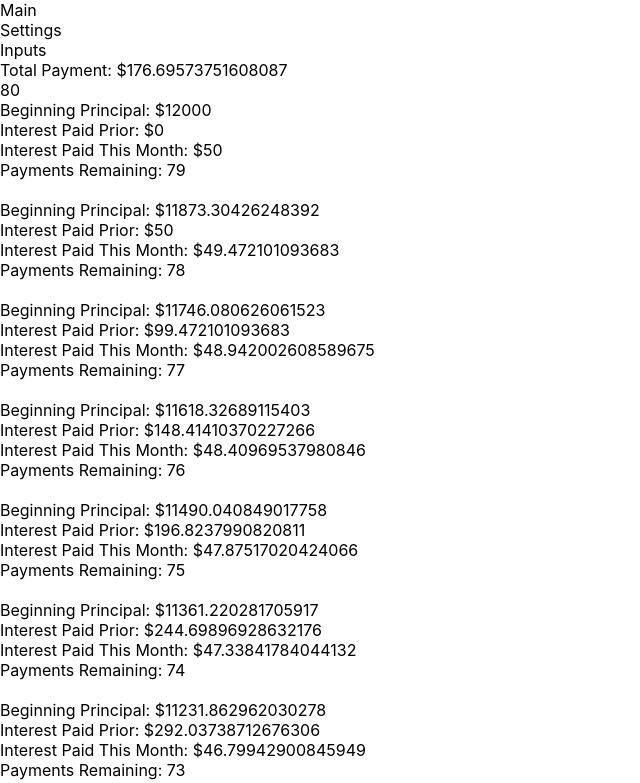
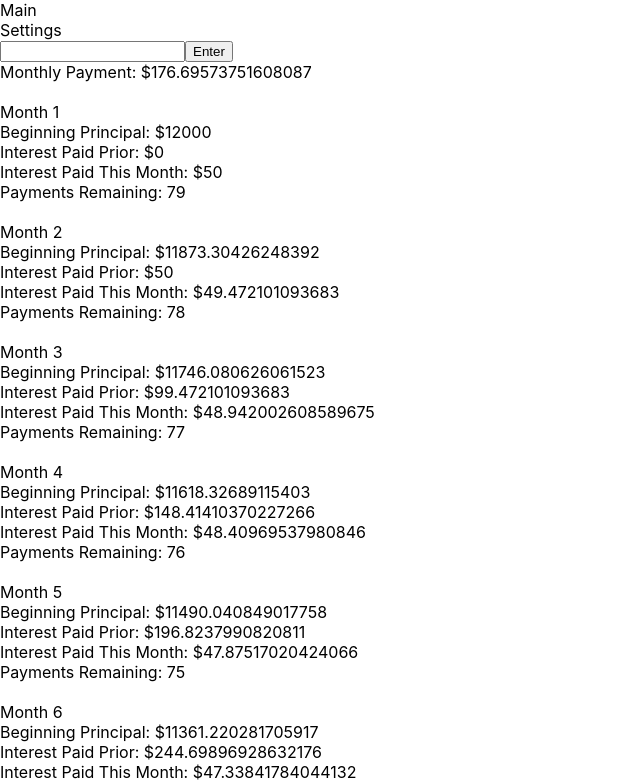
Before and after one commit to fsundstedt/amort-calculator-04-13-2020, a React (Create React App) app: page / in a window 1280 px wide. Shown: the top 783 px of the page, without its empty margins (0-640 px from the left). Built offline with nearby package versions, Linux system fonts and the light colour scheme.

Commit message:
in progress. submit button not functional yet.

```diff
--- a/src/components/MainSection.jsx
+++ b/src/components/MainSection.jsx
@@ -10,6 +10,19 @@ export default class MainSection extends Component {
         interest: 5
     }
 
+    handleChange = e => {
+        this.setState({
+            principal: e.target.value
+        })
+    }
+
+    handleSubmit = e => {
+        e.preventDefault();
+        this.setState({
+            principal: e.target.value
+        })
+    }
+
     render() {
         const { borrowDate, startDate, principal, time, interest } = this.state;
 
@@ -17,7 +30,12 @@ export default class MainSection extends Component {
             <div>
                 <div>Main</div>
                 <div>Settings</div>
-                <div>Inputs</div>
+                <div>
+                    <form onSubmit={this.handleSubmit}>
+                        <input type="text" onChange={this.handleChange} placholder="Amount Borrowed" />
+                        <button type="submit">Enter</button>
+                    </form>
+                </div>
                 <Payments
                 borrowDate={borrowDate}
                 startDate={startDate}
--- a/src/components/Payments.jsx
+++ b/src/components/Payments.jsx
@@ -38,15 +38,16 @@ export default function Payments({borrowDate, startDate, principal, time, intere
 
     return (
         <div>
-            <div>Total Payment: ${pvp(principal, interest, time)}
+            <div>Monthly Payment: ${pvp(principal, interest, time)}
             </div>
-            <div>{time}</div>
+            <br></br>
             <div>{
             mPayment()
             }
             {
             schedule.map((item, index) => (
                 <div>
+                    <div>Month {index + 1}</div>
                     <div>Beginning Principal: ${schedule[index].remPrinc}</div>
                     <div>Interest Paid Prior: ${schedule[index].paidInt}</div>
                     <div>Interest Paid This Month: ${schedule[index].currentInt}</div>
```
